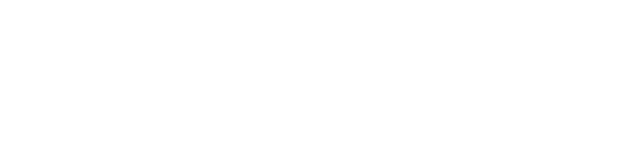
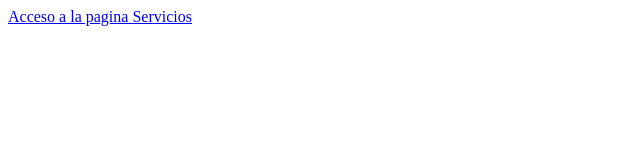
Before and after one commit to JorgeBueno22/UD-5_Tarea2_JorgeBueno_Remote., a plain HTML site: page index.html in a window 1280 px wide. Shown: the whole page, without its empty margins (0-640 px from the left). Drawn offline with Linux system fonts and the light colour scheme.

Commit message:
Incluido link en index.html para ir a servicios.html

```diff
--- a/index.html
+++ b/index.html
@@ -6,6 +6,6 @@
     <title>Document</title>
 </head>
 <body>
-
+    <a href="Servicios.html">Acceso a la pagina Servicios</a>
 </body>
 </html>
```
